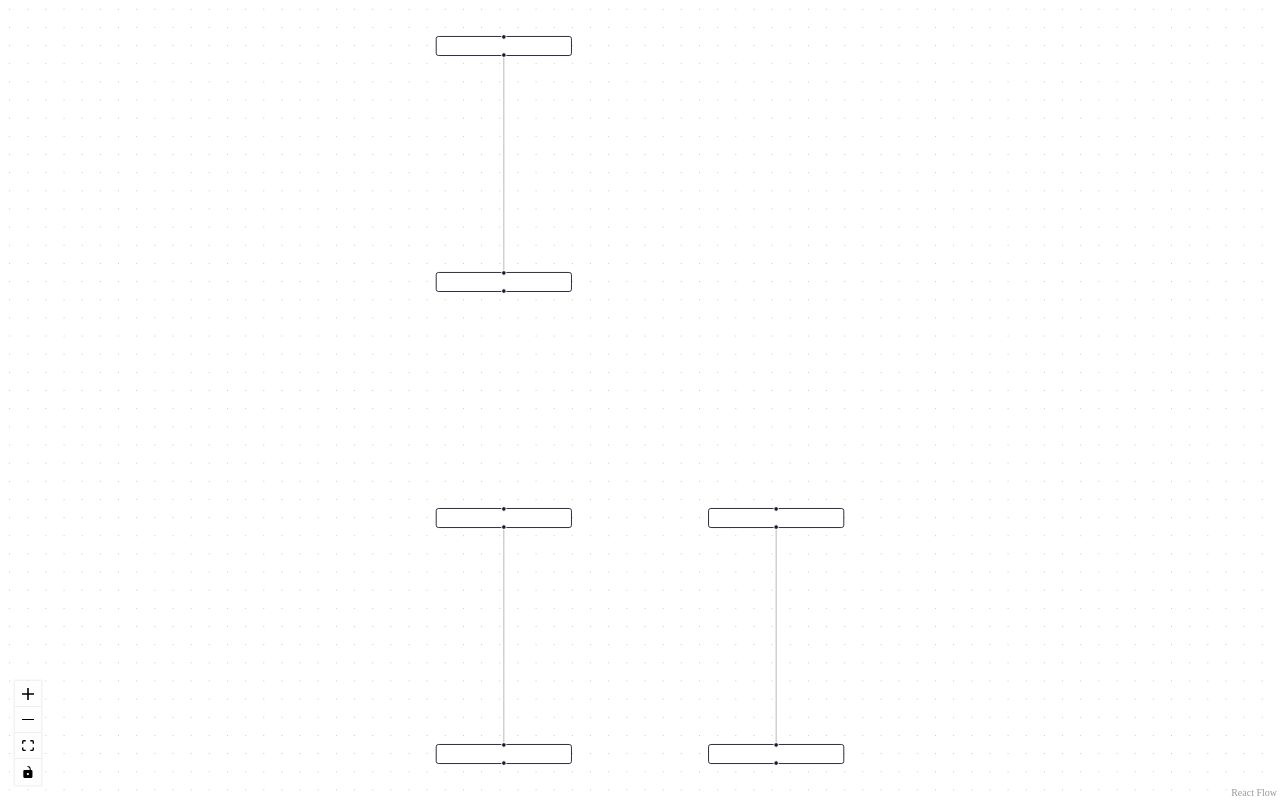
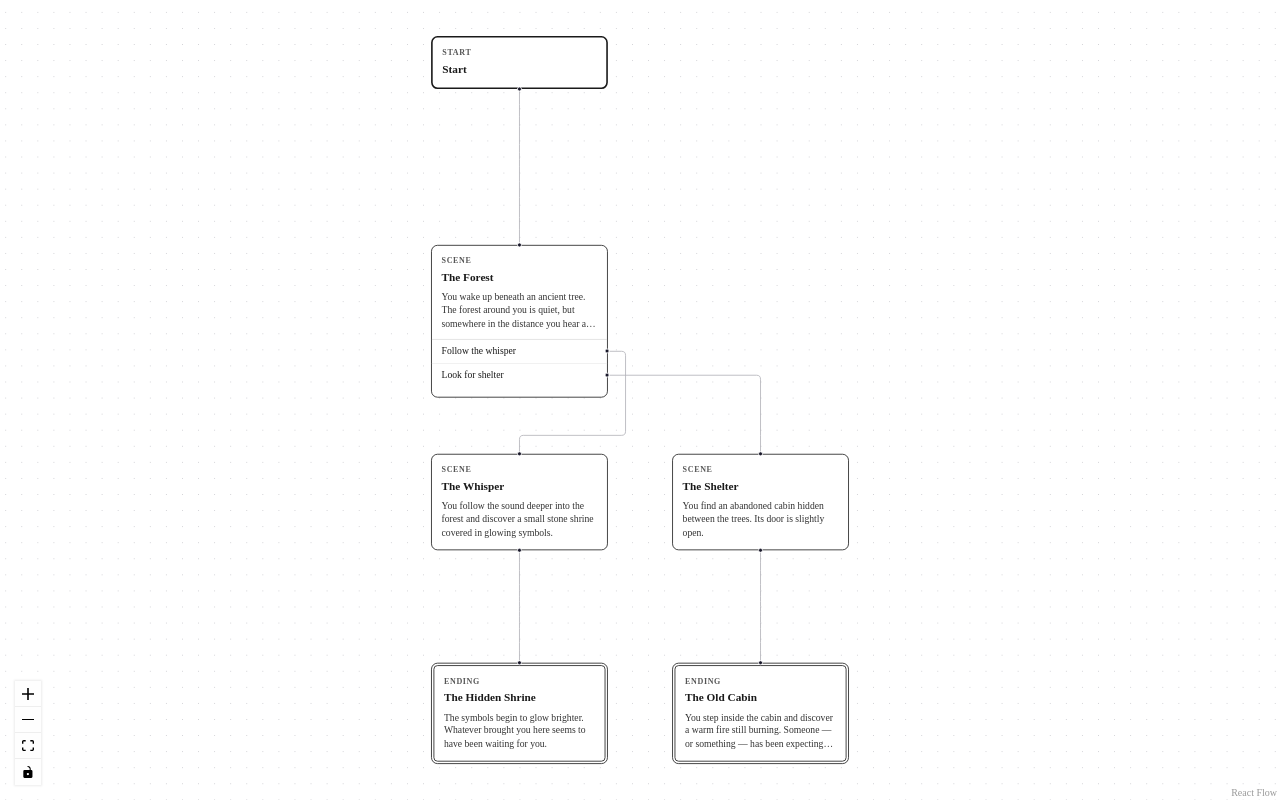
Before and after one commit to demienera/interactive-story-editor, a Next.js app: page /editor in a window 1280 px wide. Built offline with nearby package versions, Linux system fonts and the light colour scheme.

Commit message:
feat: add StartNode, SceneNode, and EndingNode components for story editor

```diff
--- a/src/features/story-editor/ui/StoryEditor.tsx
+++ b/src/features/story-editor/ui/StoryEditor.tsx
@@ -5,6 +5,7 @@ import { Background, Controls, ReactFlow } from '@xyflow/react';
 import { demoStory } from '@/entities/story/data/demo-story';
 import { layoutByDepth } from '../lib/auto-layout';
 import { storyToFlow } from '../lib/story-to-flow';
+import { nodeTypes } from './nodes/node-types';
 import '@xyflow/react/dist/style.css';
 import styles from './StoryEditor.module.scss';
 
@@ -16,6 +17,7 @@ export function StoryEditor() {
 			<ReactFlow
 				nodes={nodes}
 				edges={edges}
+				nodeTypes={nodeTypes}
 				fitView
 			>
 				<Background />
--- /dev/null
+++ b/src/features/story-editor/ui/nodes/EndingNode.tsx
@@ -0,0 +1,18 @@
+import { Handle, Position, type NodeProps } from '@xyflow/react';
+import clsx from 'clsx';
+import type { EndingFlowNode } from '../../lib/story-to-flow';
+import styles from './StoryNode.module.scss';
+
+export function EndingNode({ data }: NodeProps<EndingFlowNode>) {
+	return (
+		<div className={clsx(styles.node, styles.ending)}>
+			<Handle
+				type='target'
+				position={Position.Top}
+			/>
+			<p className={styles.type}>Ending</p>
+			<p className={styles.title}>{data.node.title}</p>
+			<p className={styles.text}>{data.node.text}</p>
+		</div>
+	);
+}
--- /dev/null
+++ b/src/features/story-editor/ui/nodes/SceneNode.tsx
@@ -0,0 +1,43 @@
+import { Handle, Position, type NodeProps } from '@xyflow/react';
+import type { SceneFlowNode } from '../../lib/story-to-flow';
+import styles from './StoryNode.module.scss';
+
+export function SceneNode({ data }: NodeProps<SceneFlowNode>) {
+	const { title, text, choices } = data.node;
+	const hasChoices = choices.length > 0;
+
+	return (
+		<div className={styles.node}>
+			<Handle
+				type='target'
+				position={Position.Top}
+			/>
+			<p className={styles.type}>Scene</p>
+			<p className={styles.title}>{title}</p>
+			<p className={styles.text}>{text}</p>
+
+			{hasChoices ? (
+				<ul className={styles.choices}>
+					{choices.map((choice) => (
+						<li
+							key={choice.id}
+							className={styles.choice}
+						>
+							{choice.label}
+							<Handle
+								id={choice.id}
+								type='source'
+								position={Position.Right}
+							/>
+						</li>
+					))}
+				</ul>
+			) : (
+				<Handle
+					type='source'
+					position={Position.Bottom}
+				/>
+			)}
+		</div>
+	);
+}
--- /dev/null
+++ b/src/features/story-editor/ui/nodes/StartNode.tsx
@@ -0,0 +1,17 @@
+import { Handle, Position, type NodeProps } from '@xyflow/react';
+import clsx from 'clsx';
+import type { StartFlowNode } from '../../lib/story-to-flow';
+import styles from './StoryNode.module.scss';
+
+export function StartNode({ data }: NodeProps<StartFlowNode>) {
+	return (
+		<div className={clsx(styles.node, styles.start)}>
+			<p className={styles.type}>Start</p>
+			<p className={styles.title}>{data.node.title}</p>
+			<Handle
+				type='source'
+				position={Position.Bottom}
+			/>
+		</div>
+	);
+}
--- /dev/null
+++ b/src/features/story-editor/ui/nodes/StoryNode.module.scss
@@ -0,0 +1,63 @@
+$padding: 12px;
+
+.node {
+	width: 220px;
+	padding: $padding;
+	border: 1px solid #1a1a1a;
+	border-radius: 8px;
+	background: #fff;
+	color: #1a1a1a;
+	font-size: 12px;
+	line-height: 1.4;
+}
+
+.start,
+.ending {
+	border-width: 2px;
+}
+
+.ending {
+	border-style: double;
+	border-width: 4px;
+}
+
+.type {
+	margin: 0 0 4px;
+	font-size: 10px;
+	font-weight: 600;
+	letter-spacing: 0.08em;
+	text-transform: uppercase;
+	color: #555;
+}
+
+.title {
+	margin: 0;
+	font-size: 14px;
+	font-weight: 600;
+}
+
+.text {
+	display: -webkit-box;
+	margin: 6px 0 0;
+	overflow: hidden;
+	-webkit-box-orient: vertical;
+	-webkit-line-clamp: 3;
+	line-clamp: 3;
+	color: #333;
+}
+
+.choices {
+	margin: 10px (-$padding) 0;
+	padding: 0;
+	list-style: none;
+	border-top: 1px solid #ddd;
+}
+
+.choice {
+	position: relative;
+	padding: 6px $padding;
+
+	& + & {
+		border-top: 1px solid #eee;
+	}
+}
```
